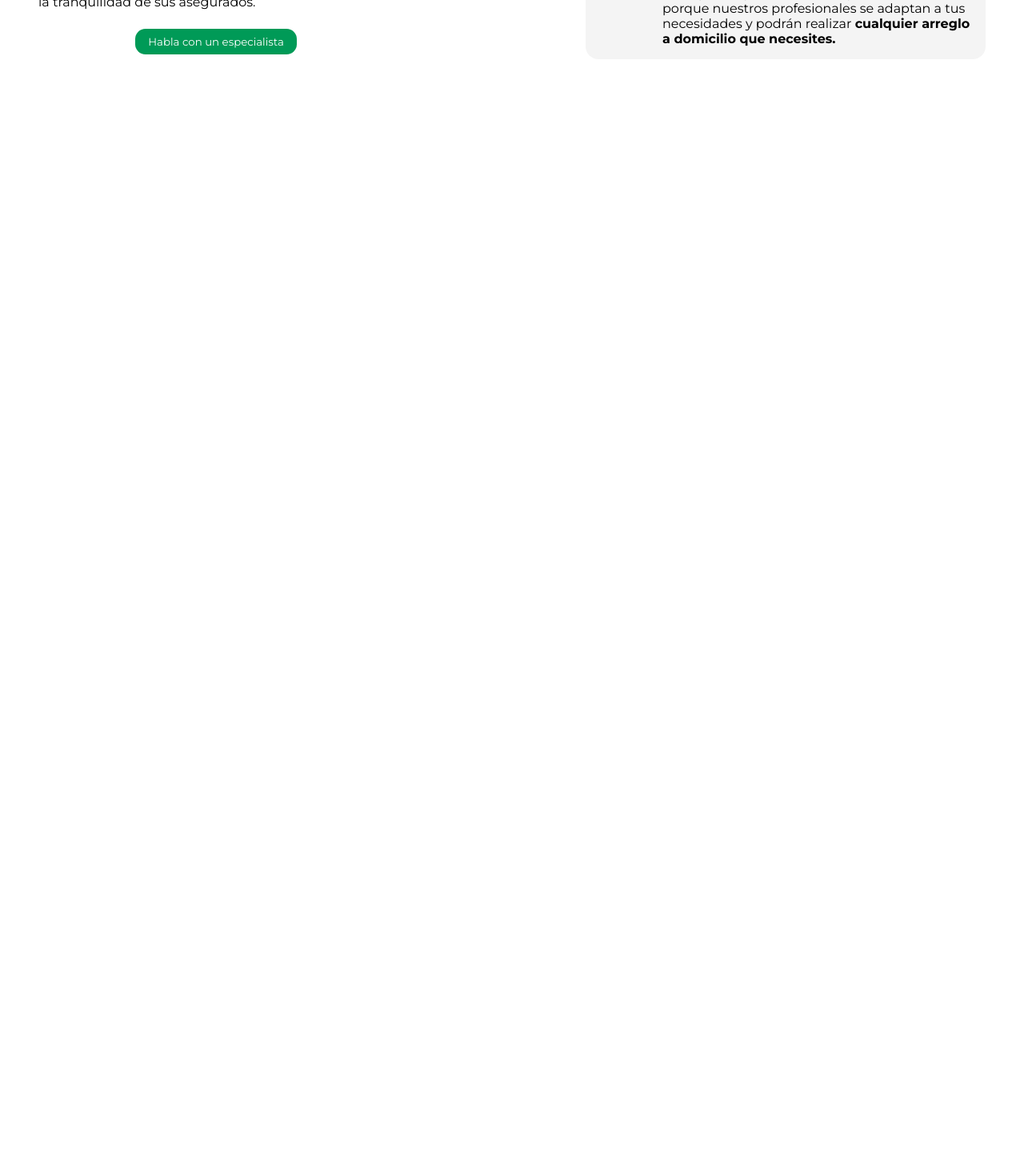
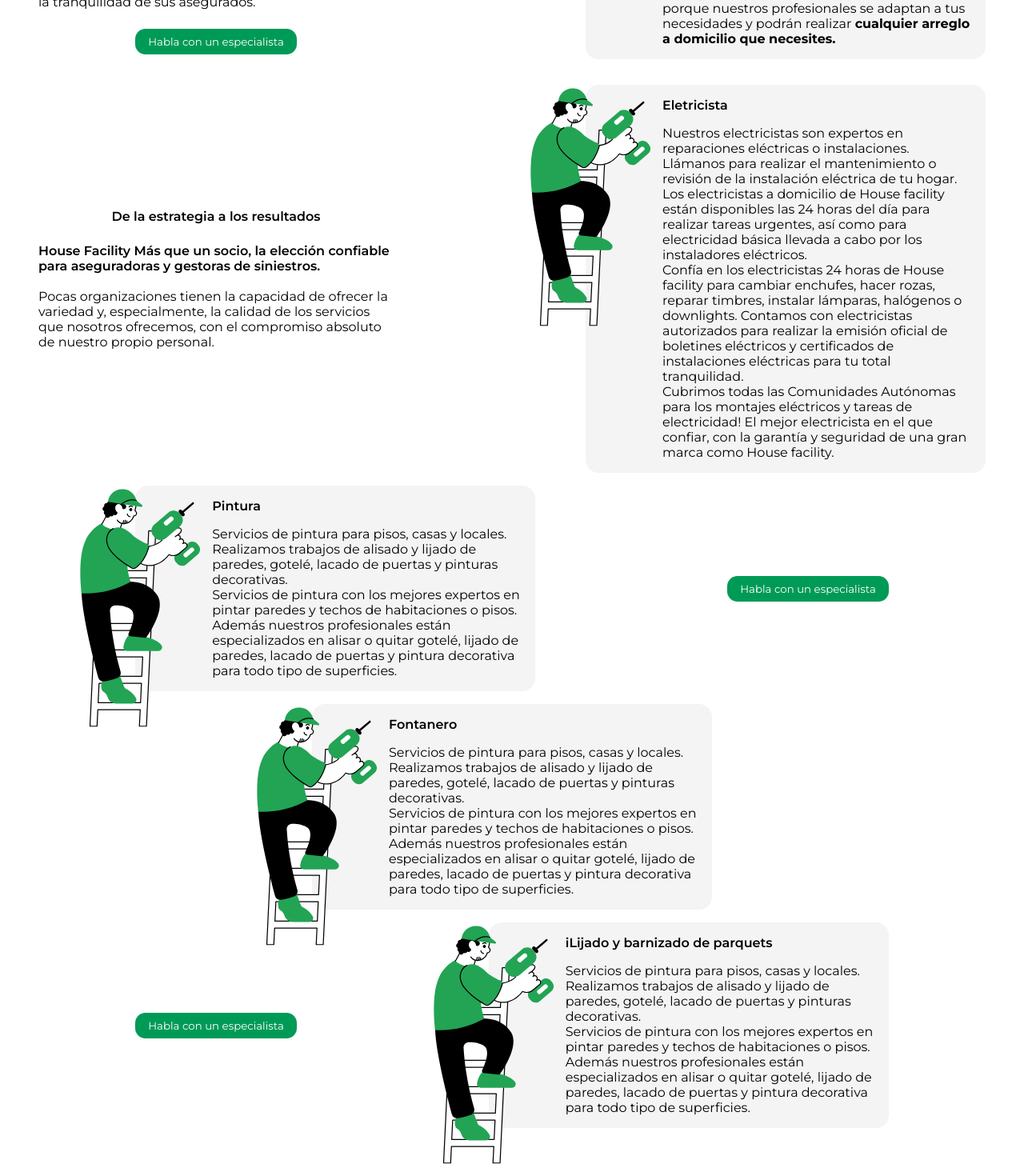
Before and after one commit to ogiovannilima/house-fs, a React (Vite) app: page / in a window 1280 px wide. Shown: the part 3680-5150 px from the top of the page at 80% size. Before the commit the page ends 3754 px from the top, so only its background shows below. Built offline with nearby package versions, Linux system fonts and the light colour scheme.

Commit message:
add page five

```diff
--- a/src/pages/Home/index.tsx
+++ b/src/pages/Home/index.tsx
@@ -13,6 +13,8 @@ import { es } from "../../translations/es";
 import {
   BackgroundImage,
   BottomSectoresyServicios,
+  BoxFlexServices,
+  BoxFlexServicesRow,
   BoxIconTitle,
   BoxTextServices,
   CardSectoresyServicios,
@@ -340,6 +342,124 @@ export function Home() {
             </span>
           </CardServices>
         </PageFour>
+
+        <PageFour>
+          <BoxFlexServices>
+            <BoxFlexServicesRow>
+              <BoxTextServices>
+                <TitleServices>De la estrategia a los resultados</TitleServices>
+                <TextServices>
+                  <span>
+                    House Facility Más que un socio, la elección confiable para
+                    aseguradoras y gestoras de siniestros.
+                  </span>
+                  <br />
+                  <br />
+                  Pocas organizaciones tienen la capacidad de ofrecer la
+                  variedad y, especialmente, la calidad de los servicios que
+                  nosotros ofrecemos, con el compromiso absoluto de nuestro
+                  propio personal.
+                </TextServices>
+              </BoxTextServices>
+
+              <CardServices>
+                <BoxIconTitle>
+                  <img src={ManLadderImg} alt="ManLadder" />
+                  <TitleServicesCard>Eletricista</TitleServicesCard>
+                </BoxIconTitle>
+
+                <span>
+                  Nuestros electricistas son expertos en reparaciones eléctricas
+                  o instalaciones. Llámanos para realizar el mantenimiento o
+                  revisión de la instalación eléctrica de tu hogar. Los
+                  electricistas a domicilio de House facility están disponibles
+                  las 24 horas del día para realizar tareas urgentes, así como
+                  para electricidad básica llevada a cabo por los instaladores
+                  eléctricos.
+                  <br />
+                  Confía en los electricistas 24 horas de House facility para
+                  cambiar enchufes, hacer rozas, reparar timbres, instalar
+                  lámparas, halógenos o downlights. Contamos con electricistas
+                  autorizados para realizar la emisión oficial de boletines
+                  eléctricos y certificados de instalaciones eléctricas para tu
+                  total tranquilidad.
+                  <br />
+                  Cubrimos todas las Comunidades Autónomas para los montajes
+                  eléctricos y tareas de electricidad! El mejor electricista en
+                  el que confiar, con la garantía y seguridad de una gran marca
+                  como House facility.
+                </span>
+              </CardServices>
+            </BoxFlexServicesRow>
+
+            <BoxFlexServicesRow>
+              <CardServices>
+                <BoxIconTitle>
+                  <img src={ManLadderImg} alt="ManLadder" />
+                  <TitleServicesCard>Pintura</TitleServicesCard>
+                </BoxIconTitle>
+
+                <span>
+                  Servicios de pintura para pisos, casas y locales. Realizamos
+                  trabajos de alisado y lijado de paredes, gotelé, lacado de
+                  puertas y pinturas decorativas.
+                  <br />
+                  Servicios de pintura con los mejores expertos en pintar
+                  paredes y techos de habitaciones o pisos. Además nuestros
+                  profesionales están especializados en alisar o quitar gotelé,
+                  lijado de paredes, lacado de puertas y pintura decorativa para
+                  todo tipo de superficies.
+                </span>
+              </CardServices>
+
+              <SpecialistButton>Habla con un especialista</SpecialistButton>
+            </BoxFlexServicesRow>
+
+            <CardServices>
+              <BoxIconTitle>
+                <img src={ManLadderImg} alt="ManLadder" />
+                <TitleServicesCard>Fontanero</TitleServicesCard>
+              </BoxIconTitle>
+
+              <span>
+                Servicios de pintura para pisos, casas y locales. Realizamos
+                trabajos de alisado y lijado de paredes, gotelé, lacado de
+                puertas y pinturas decorativas.
+                <br />
+                Servicios de pintura con los mejores expertos en pintar paredes
+                y techos de habitaciones o pisos. Además nuestros profesionales
+                están especializados en alisar o quitar gotelé, lijado de
+                paredes, lacado de puertas y pintura decorativa para todo tipo
+                de superficies.
+              </span>
+            </CardServices>
+
+            <BoxFlexServicesRow>
+              <SpecialistButton>Habla con un especialista</SpecialistButton>
+
+              <CardServices>
+                <BoxIconTitle>
+                  <img src={ManLadderImg} alt="ManLadder" />
+                  <TitleServicesCard>
+                    iLijado y barnizado de parquets
+                  </TitleServicesCard>
+                </BoxIconTitle>
+
+                <span>
+                  Servicios de pintura para pisos, casas y locales. Realizamos
+                  trabajos de alisado y lijado de paredes, gotelé, lacado de
+                  puertas y pinturas decorativas.
+                  <br />
+                  Servicios de pintura con los mejores expertos en pintar
+                  paredes y techos de habitaciones o pisos. Además nuestros
+                  profesionales están especializados en alisar o quitar gotelé,
+                  lijado de paredes, lacado de puertas y pintura decorativa para
+                  todo tipo de superficies.
+                </span>
+              </CardServices>
+            </BoxFlexServicesRow>
+          </BoxFlexServices>
+        </PageFour>
       </Content>
     </Container>
   );
--- a/src/pages/Home/styles.ts
+++ b/src/pages/Home/styles.ts
@@ -401,6 +401,10 @@ export const TextServices = styled.div`
   font-size: 1rem;
   font-weight: 400;
 
+  span {
+    font-weight: 600;
+  }
+
   @media (min-width: 1025px) {
     // Para desktop
   }
@@ -419,6 +423,7 @@ export const SpecialistButton = styled.button`
   border: 0;
   padding: 0.5rem 1rem;
   max-width: 13rem;
+  height: 2rem;
 `;
 
 export const CardServices = styled.div`
@@ -487,3 +492,28 @@ export const TitleServicesCard = styled.div`
     padding-left: 5rem;
   }
 `;
+
+export const BoxFlexServices = styled.div`
+  display: flex;
+  flex-direction: column;
+  align-items: center;
+  gap: 1rem;
+`;
+
+export const BoxFlexServicesRow = styled.div`
+  display: flex;
+  flex-direction: column;
+  align-items: center;
+  gap: 1rem;
+  width: 100%;
+
+  @media (min-width: 481px) {
+    flex-direction: row;
+    justify-content: center;
+    gap: 4rem;
+  }
+
+  @media (min-width: 1025px) {
+    gap: 15rem;
+  }
+`;
```
